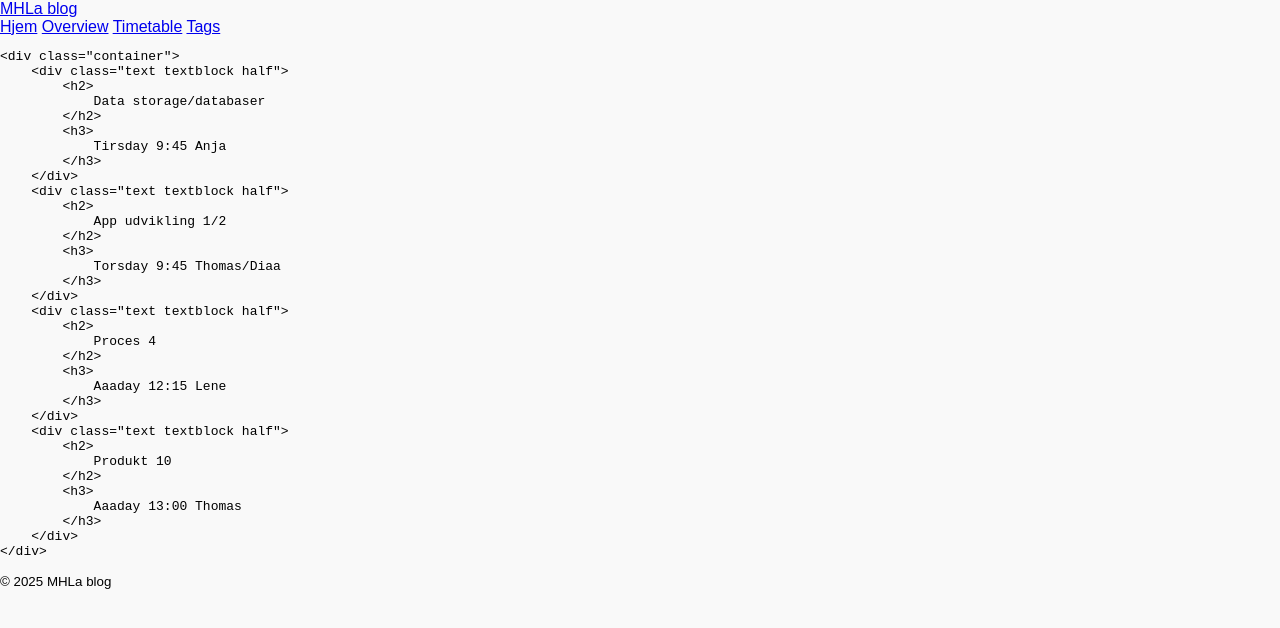
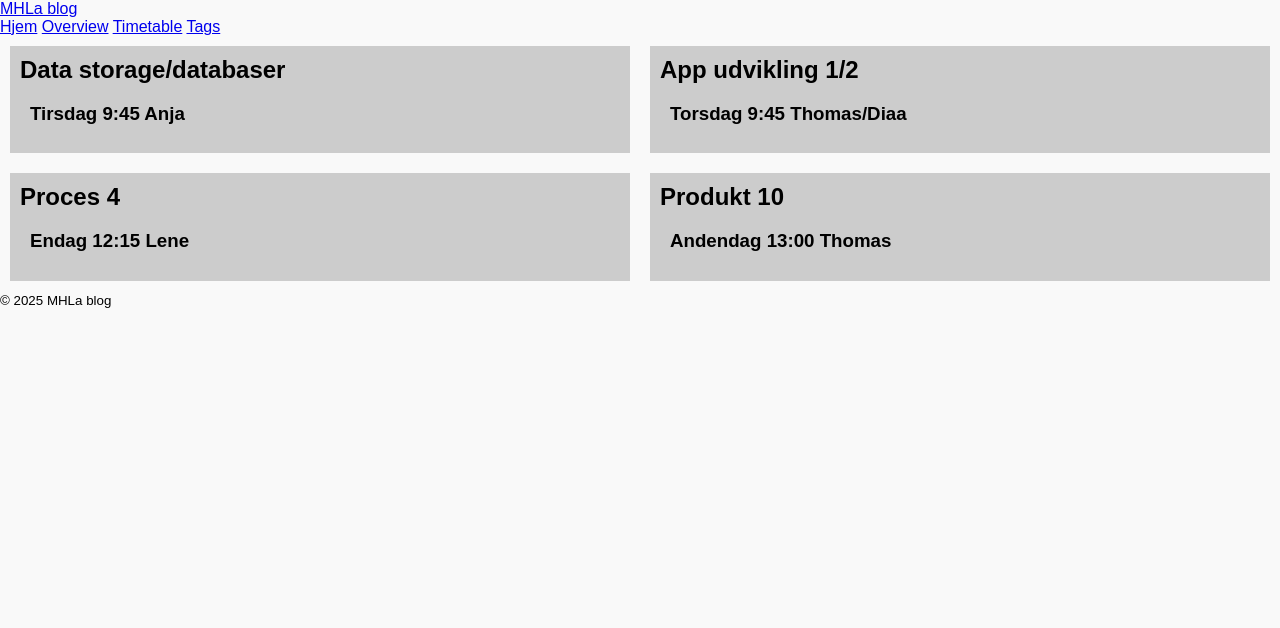
Before and after one commit to MHLaDMOoF24/mhladmoof24.github.io, a Jekyll site: the page built from pages/timetable.md, in a window 1280 px wide. Shown: the top 628 px of the page. Built offline with Jekyll 4.4.1, drawn with Linux system fonts in a browser that asks for light colours.

Commit message:
Indent removal, which should technically mean that it's no longer considered ... code??

```diff
--- a/pages/timetable.md
+++ b/pages/timetable.md
@@ -3,38 +3,24 @@ layout: default
 title: Timetable
 permalink: /pages/timetable.html
 ---
+<div class="container">
+  <div class="text textblock half">
+    <h2>Data storage/databaser</h2>
+    <h3>Tirsdag 9:45 Anja</h3>
+  </div>
 
-    <div class="container">
-        <div class="text textblock half">
-            <h2>
-                Data storage/databaser
-            </h2>
-            <h3>
-                Tirsday 9:45 Anja
-            </h3>
-        </div>
-        <div class="text textblock half">
-            <h2>
-                App udvikling 1/2
-            </h2>
-            <h3>
-                Torsday 9:45 Thomas/Diaa
-            </h3>
-        </div>
-        <div class="text textblock half">
-            <h2>
-                Proces 4
-            </h2>
-            <h3>
-                Aaaday 12:15 Lene
-            </h3>
-        </div>
-        <div class="text textblock half">
-            <h2>
-                Produkt 10
-            </h2>
-            <h3>
-                Aaaday 13:00 Thomas
-            </h3>
-        </div>
-    </div>
+  <div class="text textblock half">
+    <h2>App udvikling 1/2</h2>
+    <h3>Torsdag 9:45 Thomas/Diaa</h3>
+  </div>
+
+  <div class="text textblock half">
+    <h2>Proces 4</h2>
+    <h3>Endag 12:15 Lene</h3>
+  </div>
+
+  <div class="text textblock half">
+    <h2>Produkt 10</h2>
+    <h3>Andendag 13:00 Thomas</h3>
+  </div>
+</div>
```
